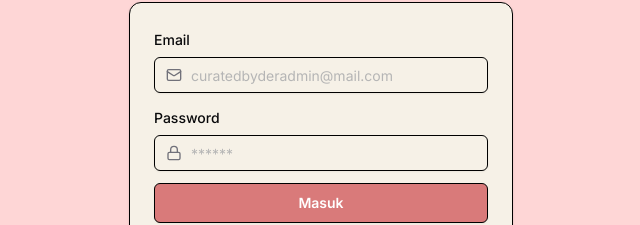
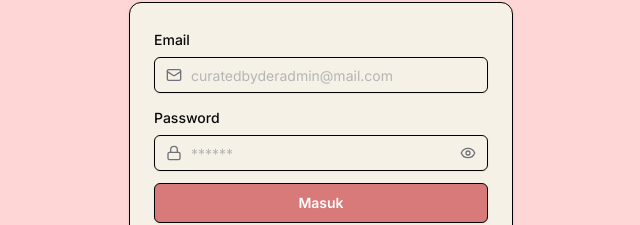
Before and after one commit to cahayoyo/curatedbyder, a Next.js app: page /admin/login in a window 1280 px wide. Shown: the part 275-500 px from the top of the page, without its empty margins (319-959 px from the left). Built offline with nearby package versions, Linux system fonts and the light colour scheme.

Commit message:
feat: add password visibility toggle on admin login (#4)
Closes #3

```diff
--- a/src/components/AdminLoginForm.tsx
+++ b/src/components/AdminLoginForm.tsx
@@ -8,11 +8,12 @@ import { Button } from "@/components/ui/button";
 import { Input } from "@/components/ui/input";
 import { Label } from "@/components/ui/label";
 import { Card, CardContent } from "@/components/ui/card";
-import { Mail, Lock } from "lucide-react";
+import { Mail, Lock, Eye, EyeOff } from "lucide-react";
 
 export function AdminLoginForm() {
   const router = useRouter();
   const [loading, setLoading] = useState(false);
+  const [showPassword, setShowPassword] = useState(false);
   const [fieldError, setFieldError] = useState<{ email?: boolean; password?: boolean }>({});
 
   function onFieldChange(e: React.ChangeEvent<HTMLInputElement>) {
@@ -78,14 +79,22 @@ export function AdminLoginForm() {
               <Input
                 id="login-password"
                 name="password"
-                type="password"
+                type={showPassword ? "text" : "password"}
                 required
                 autoComplete="current-password"
                 placeholder="******"
-                className={`pl-9 placeholder:text-[#b5b5b5] ${fieldError.password ? "border-destructive focus-visible:ring-destructive" : ""}`}
+                className={`pl-9 pr-10 placeholder:text-[#b5b5b5] ${fieldError.password ? "border-destructive focus-visible:ring-destructive" : ""}`}
                 onChange={onFieldChange}
                 aria-invalid={fieldError.password}
               />
+              <button
+                type="button"
+                onClick={() => setShowPassword((v) => !v)}
+                aria-label={showPassword ? "Sembunyikan password" : "Tampilkan password"}
+                className="absolute right-3 top-1/2 -translate-y-1/2 text-muted-foreground transition-colors hover:text-foreground"
+              >
+                {showPassword ? <EyeOff className="h-4 w-4" /> : <Eye className="h-4 w-4" />}
+              </button>
             </div>
             {fieldError.password && (
               <p className="text-xs font-medium text-red-600">Password salah!</p>
```
